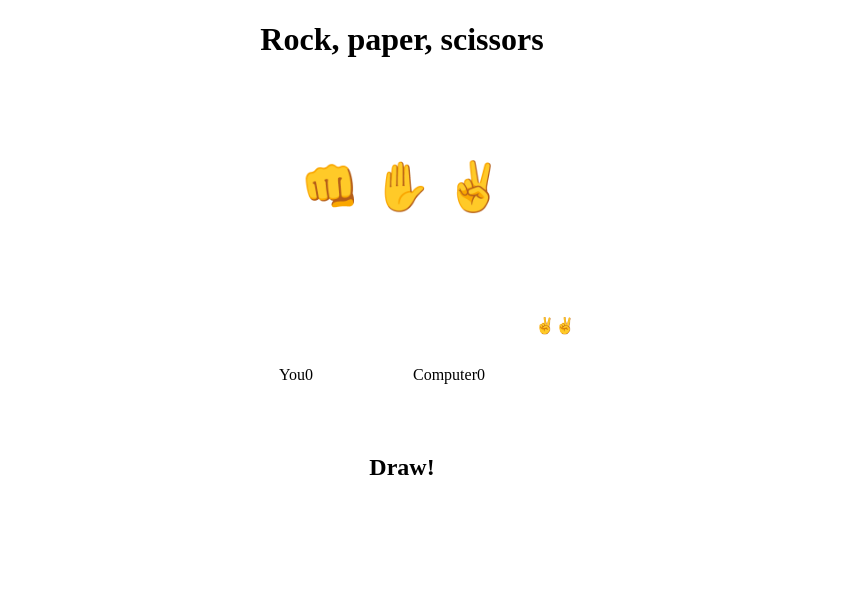
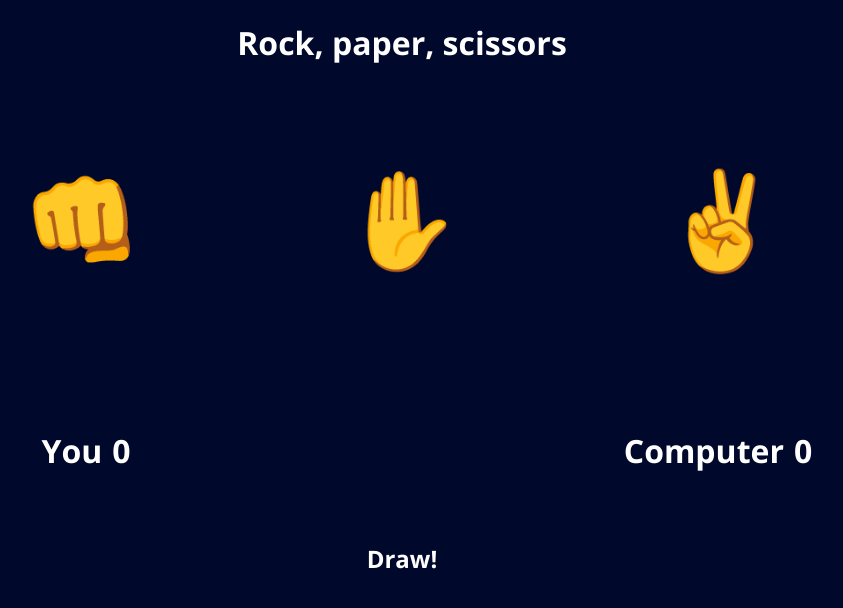
Before and after one commit to joshjt96/rock-paper-scissors, a plain HTML site: page index.html in a window 1280 px wide. Both pictures are taken after a click on the button "✌️". Shown: the whole page, without its empty margins (238-1081 px from the left). Drawn offline with nearby package versions, Linux system fonts and the light colour scheme.

Commit message:
Update CSS, remove addSelectionResult function, add emoji to makeSelection function

```diff
--- a/index.html
+++ b/index.html
@@ -6,6 +6,9 @@
     <meta name="viewport" content="width=device-width, initial-scale=1.0">
     <title>Rock Paper Scissors</title>
     <link rel="stylesheet" href="styles.css">
+    <link rel="preconnect" href="https://fonts.googleapis.com">
+    <link rel="preconnect" href="https://fonts.gstatic.com" crossorigin>
+    <link href="https://fonts.googleapis.com/css2?family=Open+Sans:wght@300;700&display=swap" rel="stylesheet">
 </head>
 <body>
     <h1>Rock, paper, scissors</h1>
@@ -24,6 +27,7 @@
             <span class="current-score" data-computer-score>0</span>
         </div>
     </div>
+    <div data-result-text></div>
 </body>
 <script src="index.js"></script>
 </html>
--- a/index.js
+++ b/index.js
@@ -1,10 +1,9 @@
-// function game() {
-//     for (let i = 0; i < 5; i++) {
-//       playRound();
-//     };
-// };
+function game() {
+    for (let i = 0; i < 5; i++) {
+      makeSelection();
+    };
+};
 
-// Array of objects for the user selection. Key value pairs, 'name' is key, 'rock' is value etc.
 const SELECTIONS = [
     {
         name: 'Rock',
@@ -33,45 +32,40 @@ startGame.forEach(startGame => {
 const yourScore = document.querySelector('[data-your-score');
 const computerScore = document.querySelector('[data-computer-score');
 const secondColumn = document.querySelector('[data-second-column]');
+const resultText = document.querySelector('[data-result-text');
 const selectionsDiv = document.querySelector('selections')
-// Select all buttons and their data, and store this in a variable:
+
 const buttonClicked = document.querySelectorAll('[data-selection');
-// Iterate through each button:
 buttonClicked.forEach(buttonClicked => {
-    // Add event listener to register a click on each button:
     buttonClicked.addEventListener('click', e => {
-        // Take the data of the button that user clicks and store it in a var:
         const playerChoice = buttonClicked.dataset.selection
-        // Match the user selection up with the value from the array of objects:
         const userSelection = SELECTIONS.find(selection => selection.name === playerChoice)
-        // Call function for user to make selection, and pass in the button click:
         makeSelection(userSelection)
     });
 });
-const body = document.body
-// Create function, console log to test working:
+
 function makeSelection(userSelection){
     const computerSelection = computerChoice();
     const youWin = winner(userSelection, computerSelection);
     const youLose = winner(computerSelection, userSelection);
-    addSelectionResult (computerSelection, youLose);
-    addSelectionResult (userSelection, youWin);
+    // addSelectionResult (computerSelection, youLose);
+    // addSelectionResult (userSelection, youWin);
     if (youWin) incrementScore(yourScore);
     if (youLose) incrementScore(computerScore);
     if (youWin) {
         const youWinText = document.createElement('h2');
-        youWinText.textContent = 'You win! ' + userSelection.name + ' beats ' + computerSelection.name;
-        body.append(youWinText);
+        youWinText.textContent = 'You win! ' + userSelection.emoji + ' beats ' + computerSelection.emoji;
+        resultText.after(youWinText);
     }
     if (youLose) {
         const youLoseText = document.createElement('h2');
-        youLoseText.textContent = 'You lose! ' + computerSelection.name + ' beats ' + userSelection.name;
-        body.append(youLoseText);
+        youLoseText.textContent = 'You lose! ' + computerSelection.emoji + ' beats ' + userSelection.emoji;
+        resultText.after(youLoseText);
     }
     else if (userSelection === computerSelection) {
         const  drawText = document.createElement('h2');
         drawText.textContent = 'Draw!';
-        body.append(drawText);
+        resultText.after(drawText);
     };
 };
 
@@ -79,13 +73,13 @@ function winner(userSelection, computerSelection){
     return userSelection.beats === computerSelection.name
 }
 
-function addSelectionResult(userSelection, winner) {
-    const div = document.createElement('div');
-    div.textContent = userSelection.emoji;
-    div.classList.add('result-selection');
-    if (winner) div.classList.add('winner');
-    secondColumn.after(div)
-}
+// function addSelectionResult(userSelection, winner) {
+//     const div = document.createElement('div');
+//     div.textContent = userSelection.emoji;
+//     div.classList.add('result-selection');
+//     if (winner) div.classList.add('winner');
+//     secondColumn.after(div)
+// }
 
 function computerChoice() {
     const randomChoice = Math.floor(Math.random() * SELECTIONS.length);
--- a/styles.css
+++ b/styles.css
@@ -1,11 +1,19 @@
+body {
+    background-color: #00092C;
+    font-family: 'Open Sans', sans-serif;
+    font-weight: bold;
+}
+
 h1 {
     display: flex;
     justify-content: center;
+    color: white;
 }
 
 h2 {
     display: flex;
     justify-content: center;
+    color: white;
 }
 
 .selections {
@@ -15,14 +23,16 @@ h2 {
 }
 
 .results {
-    display: flex;
+    display: grid;
     justify-content: center;
+    grid-template-columns: repeat(2, 1fr);
+    color: white;
+    font-size: 2rem;
 }
 
-/* .current-score {
-    display: flex;
-    justify-content: center;
-} */
+.current-score {
+    margin-left: 10px;
+}
 
 .you {
     display: flex;
@@ -44,6 +54,7 @@ h2 {
 .winner {
     display: flex;
     justify-content: center;
+    font-size: 2rem;
 }
 
 .selection {
@@ -51,8 +62,10 @@ h2 {
     outline: none;
     border: none;
     cursor: pointer;
-    font-size: 3rem;
+    font-size: 6rem;
     transition: 200ms;
+    padding-left: 100px;
+    padding-right: 100px;
 }
 
 .selection:hover {
```
